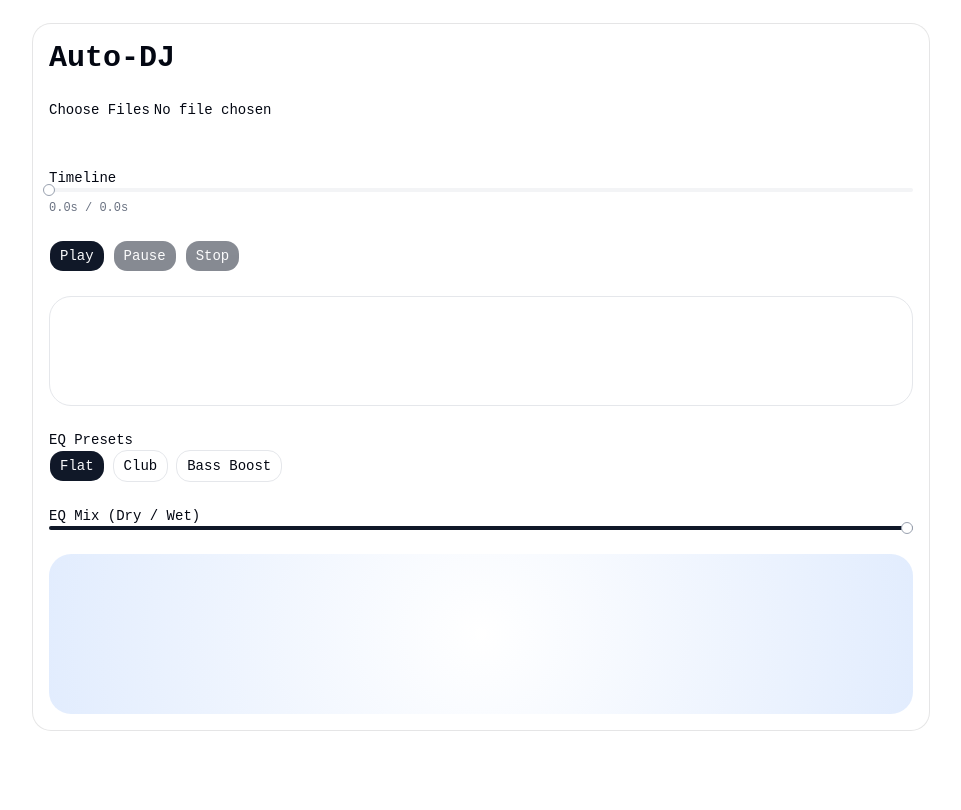
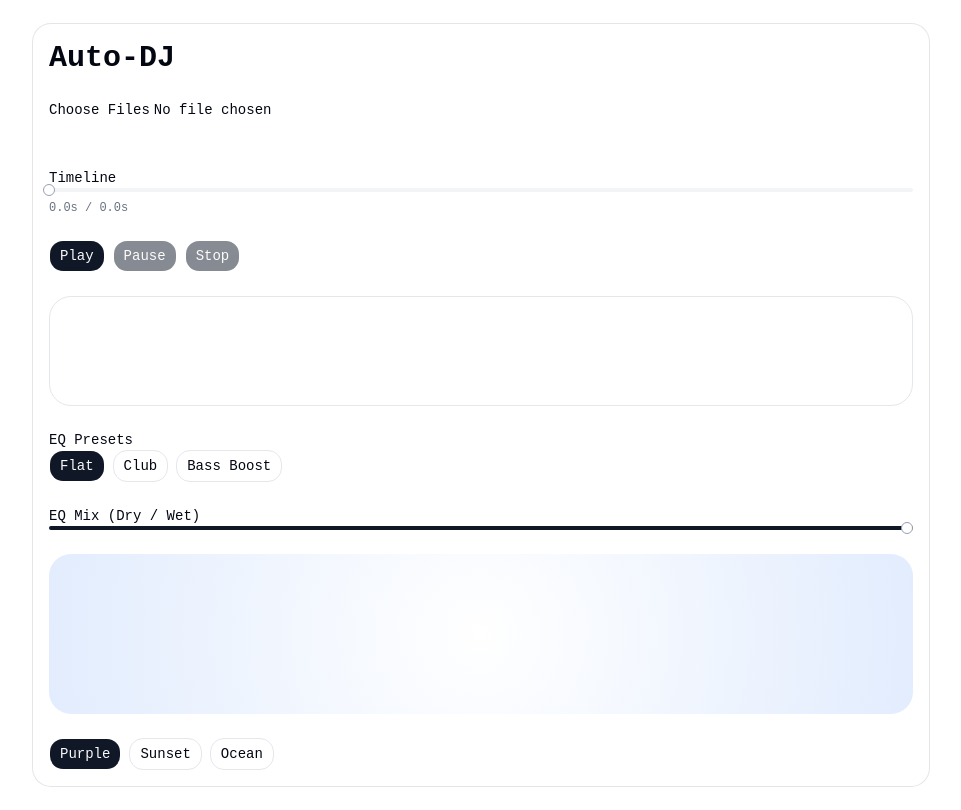
Before and after one commit to VolodymyrVoronov/test-adj-01, a React (Vite) app: page / in a window 1280 px wide. Shown: the whole page, without its empty margins (159-1120 px from the left). Built offline with nearby package versions, Linux system fonts and the light colour scheme.

Commit message:
Add visuals.

```diff
--- a/src/App.tsx
+++ b/src/App.tsx
@@ -41,6 +41,10 @@ const App = () => {
   );
   const [eqPreset, setEqPreset] = useState<"flat" | "club" | "bass">("flat");
   const [eqMix, setEqMix] = useState(1); // 1 = full EQ
+  const [visualPreset, setVisualPreset] = useState<
+    "purple" | "sunset" | "ocean"
+  >("purple");
+
   // ---------------------------------
   // Init AudioContext (user gesture)
   // ---------------------------------
@@ -237,6 +241,29 @@ const App = () => {
     startTimelineRef.current = 0;
     setTimelinePos(0);
     setIsPlaying(false);
+  };
+
+  const getVisualColors = () => {
+    switch (visualPreset) {
+      case "sunset":
+        return [
+          "rgba(255,94,0,",
+          "rgba(255,195,113,0.15)",
+          "rgba(255,94,0,0.6)",
+        ];
+      case "ocean":
+        return [
+          "rgba(0,123,255,",
+          "rgba(0,200,255,0.15)",
+          "rgba(0,123,255,0.6)",
+        ];
+      default:
+        return [
+          "rgba(139,92,246,",
+          "rgba(59,130,246,0.15)",
+          "rgba(139,92,246,0.6)",
+        ];
+    }
   };
 
   // ---------------------------------
@@ -481,11 +508,34 @@ const App = () => {
           <div
             className="h-40 rounded-2xl transition-all"
             style={{
-              background: `radial-gradient(circle, rgba(139,92,246,${energy}), rgba(59,130,246,0.15))`,
+              background: `radial-gradient(circle, ${
+                getVisualColors()[0]
+              }${energy}), ${getVisualColors()[1]})`,
               transform: `scale(${1 + energy * 0.05})`,
-              boxShadow: `0 0 ${energy * 60}px rgba(139,92,246,0.6)`,
+              boxShadow: `0 0 ${energy * 60}px ${getVisualColors()[2]}`,
             }}
           />
+
+          <div className="flex gap-2">
+            <Button
+              onClick={() => setVisualPreset("purple")}
+              variant={visualPreset === "purple" ? "default" : "outline"}
+            >
+              Purple
+            </Button>
+            <Button
+              onClick={() => setVisualPreset("sunset")}
+              variant={visualPreset === "sunset" ? "default" : "outline"}
+            >
+              Sunset
+            </Button>
+            <Button
+              onClick={() => setVisualPreset("ocean")}
+              variant={visualPreset === "ocean" ? "default" : "outline"}
+            >
+              Ocean
+            </Button>
+          </div>
         </CardContent>
       </Card>
     </div>
```
